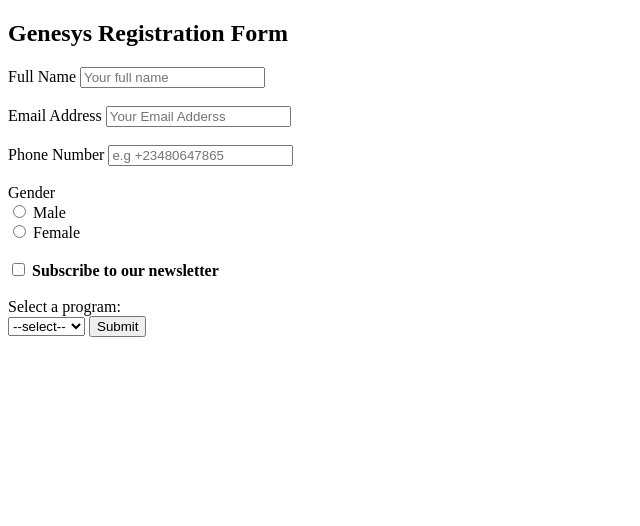
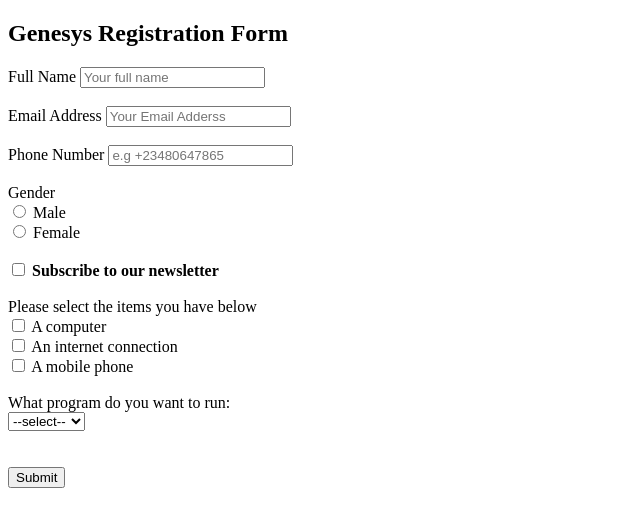
Before and after one commit to Dinmasia003/genesy2-forms, a plain HTML site: page index.html in a window 1280 px wide. Shown: the whole page, without its empty margins (0-640 px from the left). Drawn offline with Linux system fonts and the light colour scheme.

Commit message:
my second commit

```diff
--- a/index.html
+++ b/index.html
@@ -27,13 +27,22 @@
   <input type="checkbox" name="news" id="news">
   <label for="news"><b> Subscribe to our newsletter</b></label><br><br>
 
-  <label for="course">Select a program:</label><br>
-  <select name="course" id="">
+  <label for="">Please select the items you have below</label><br>
+  <input type="checkbox" id="computer">
+  <label for="computer"> A computer</label><br>
+  <input type="checkbox" name="" id="network">
+  <label for="network"> An internet connection</label><br>
+  <input type="checkbox" name="" id="Phone">
+  <label for="Phone">A mobile phone</label><br><br>
+
+
+  <label for="course">What program do you want to run:</label><br>
+  <select name="course" id="" >
     <option value="choose">--select--</option>
     <option value="upskill">upskill</option>
     <option value="learnable">learnable</option>
     <option value="upskill">intern</option>
-  </select>
+  </select> <br> <br><br>
 
 <button type="submit">Submit</button>
 
```
